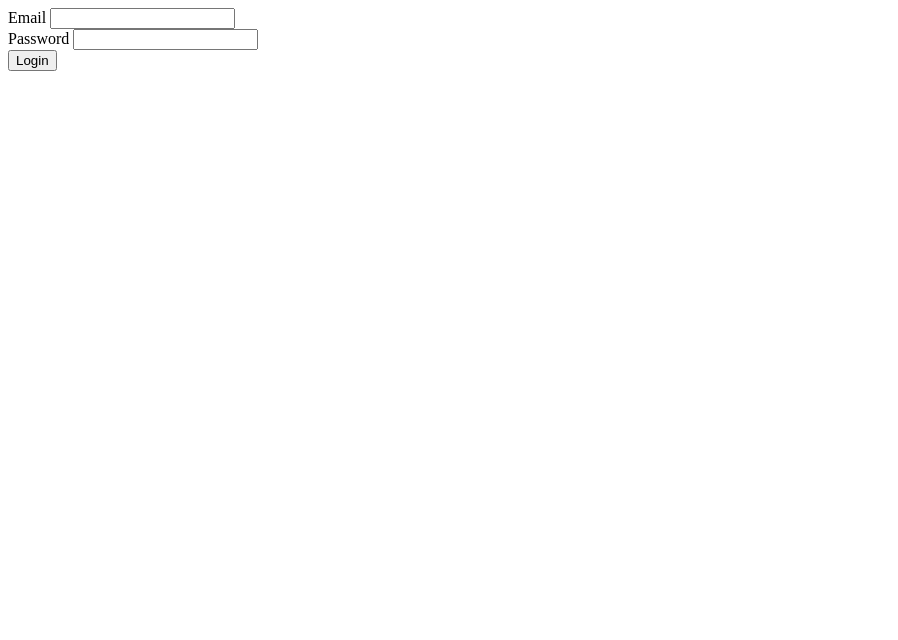
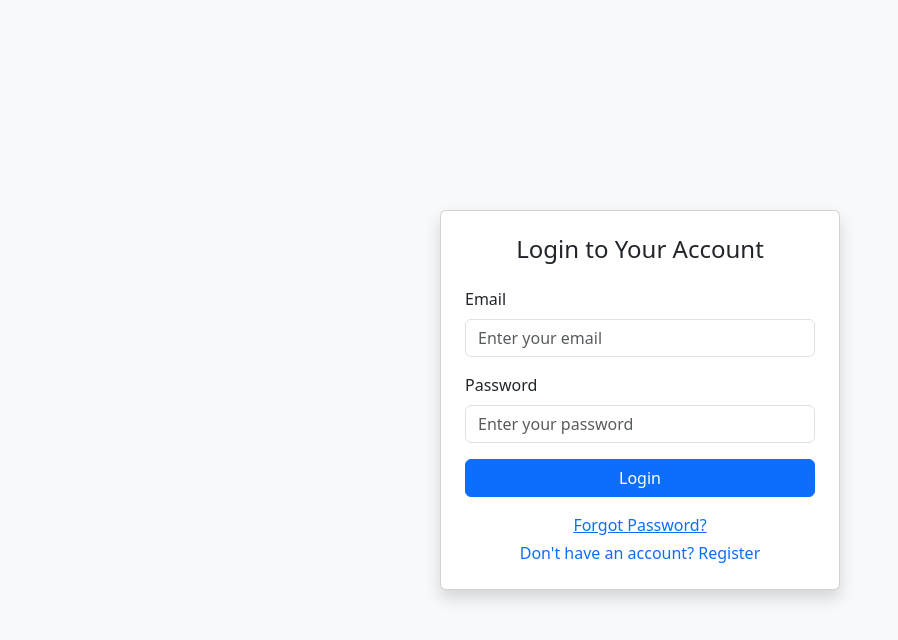
Before and after one commit to donchris90/livestockapp, a Flask app: page /auth/login in a window 1280 px wide. Shown: the top 640 px of the page, without its empty margins (0-898 px from the left). Run offline with Flask 3, Linux system fonts and the light colour scheme; some libraries are stand-ins or nearby versions.

Commit message:
Update login.html

```diff
--- a/app/templates/login.html
+++ b/app/templates/login.html
@@ -1,15 +1,45 @@
+<!DOCTYPE html>
+<html lang="en">
+<head>
+  <meta charset="UTF-8">
+  <title>Login</title>
+  <meta name="viewport" content="width=device-width, initial-scale=1">
+  <!-- Bootstrap 5 CSS CDN -->
+  <link href="https://cdn.jsdelivr.net/npm/bootstrap@5.3.0/dist/css/bootstrap.min.css" rel="stylesheet">
+</head>
+<body class="bg-light">
+
+  <div class="container d-flex justify-content-center align-items-center vh-100">
+    <div class="card shadow p-4" style="max-width: 400px; width: 100%;">
+      <h4 class="card-title text-center mb-4">Login to Your Account</h4>
+
       <form method="POST">
         {{ form.hidden_tag() }}
 
         <div class="mb-3">
           {{ form.email.label(class="form-label") }}
-    {{ form.email(class="form-control") }}
+          {{ form.email(class="form-control", placeholder="Enter your email") }}
         </div>
 
         <div class="mb-3">
           {{ form.password.label(class="form-label") }}
-    {{ form.password(class="form-control") }}
+          {{ form.password(class="form-control", placeholder="Enter your password") }}
         </div>
 
+        <div class="d-grid mb-3">
           {{ form.submit(class="btn btn-primary") }}
+        </div>
+
+        <div class="text-center">
+          <a href="#" class="d-block mb-1">Forgot Password?</a>
+          <a href="{{ url_for('auth.register') }}" class="text-decoration-none">Don't have an account? Register</a>
+        </div>
+
       </form>
+    </div>
+  </div>
+
+  <!-- Bootstrap 5 JS Bundle -->
+  <script src="https://cdn.jsdelivr.net/npm/bootstrap@5.3.0/dist/js/bootstrap.bundle.min.js"></script>
+</body>
+</html>
```
Lines whose indentation alone changed are shown as unchanged.
